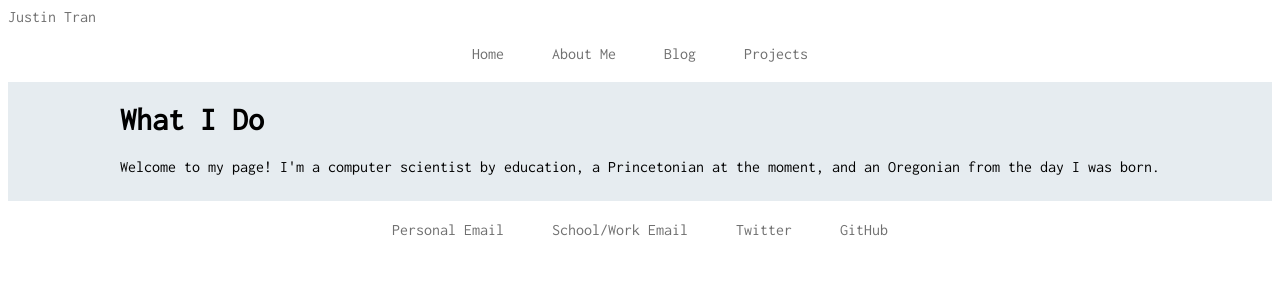
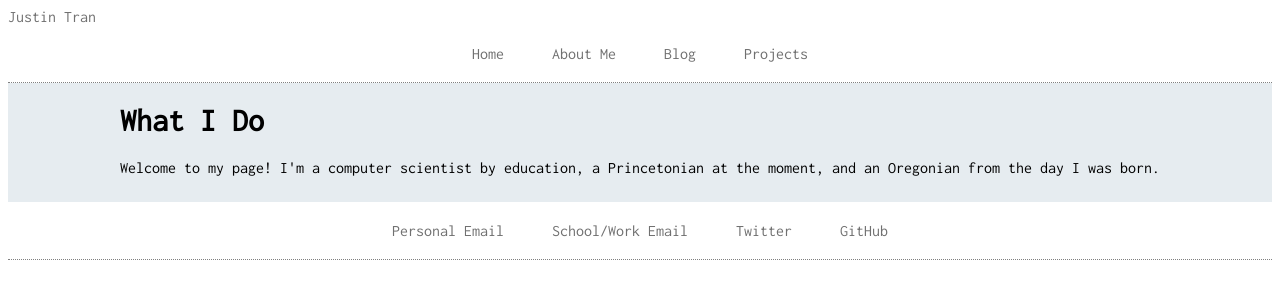
Before and after one commit to justintranjt/justintranjt.github.io, a Jekyll site: the page built from index.html, in a window 1280 px wide. Shown: the top 300 px of the page. Built offline with Jekyll 4.4.1, drawn with Linux system fonts in a browser that asks for light colours.

Commit message:
Update mainstyle.css

```diff
--- a/css/mainstyle.css
+++ b/css/mainstyle.css
@@ -46,6 +46,7 @@
 
 .contactnav {
     padding: 20px;
+    border-bottom: 1px dotted grey;
 }
 
 .contactnav li {
```
